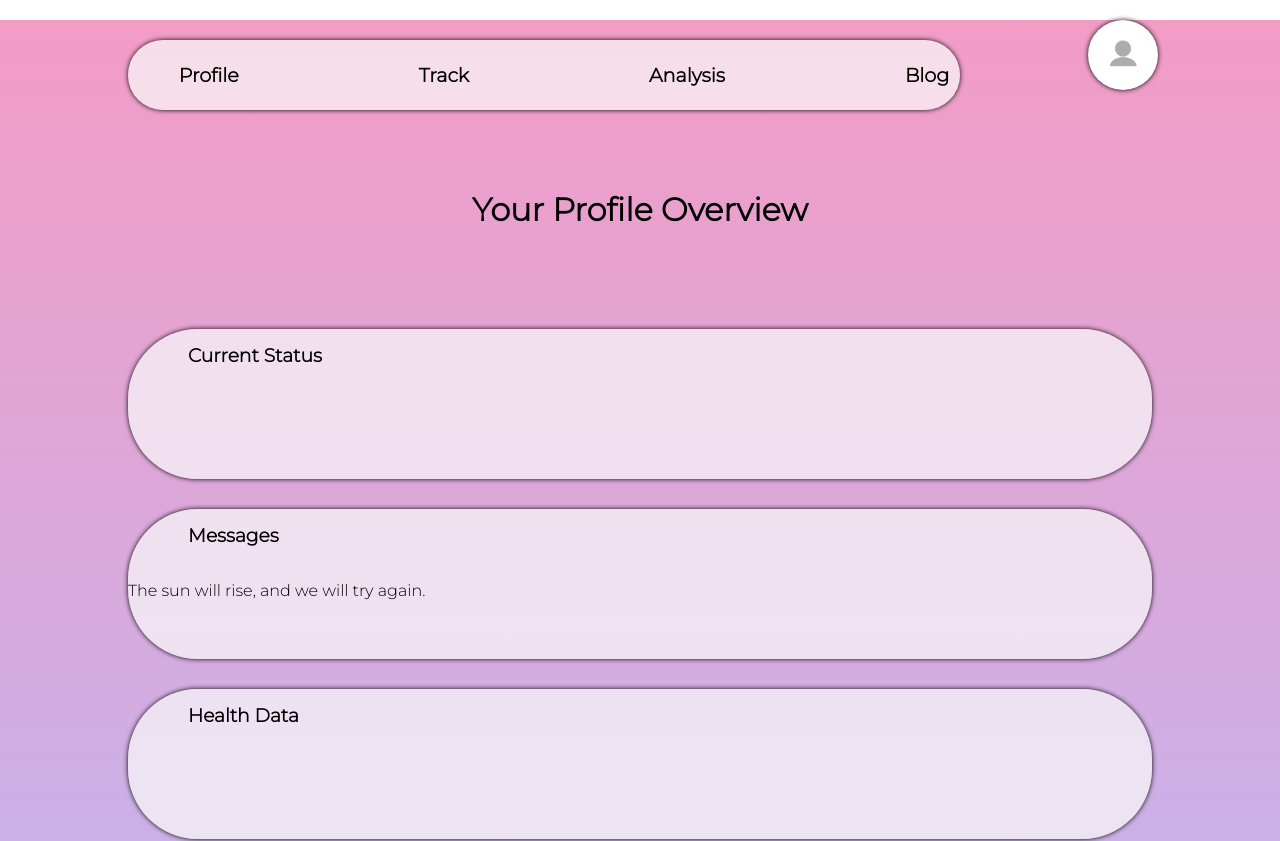
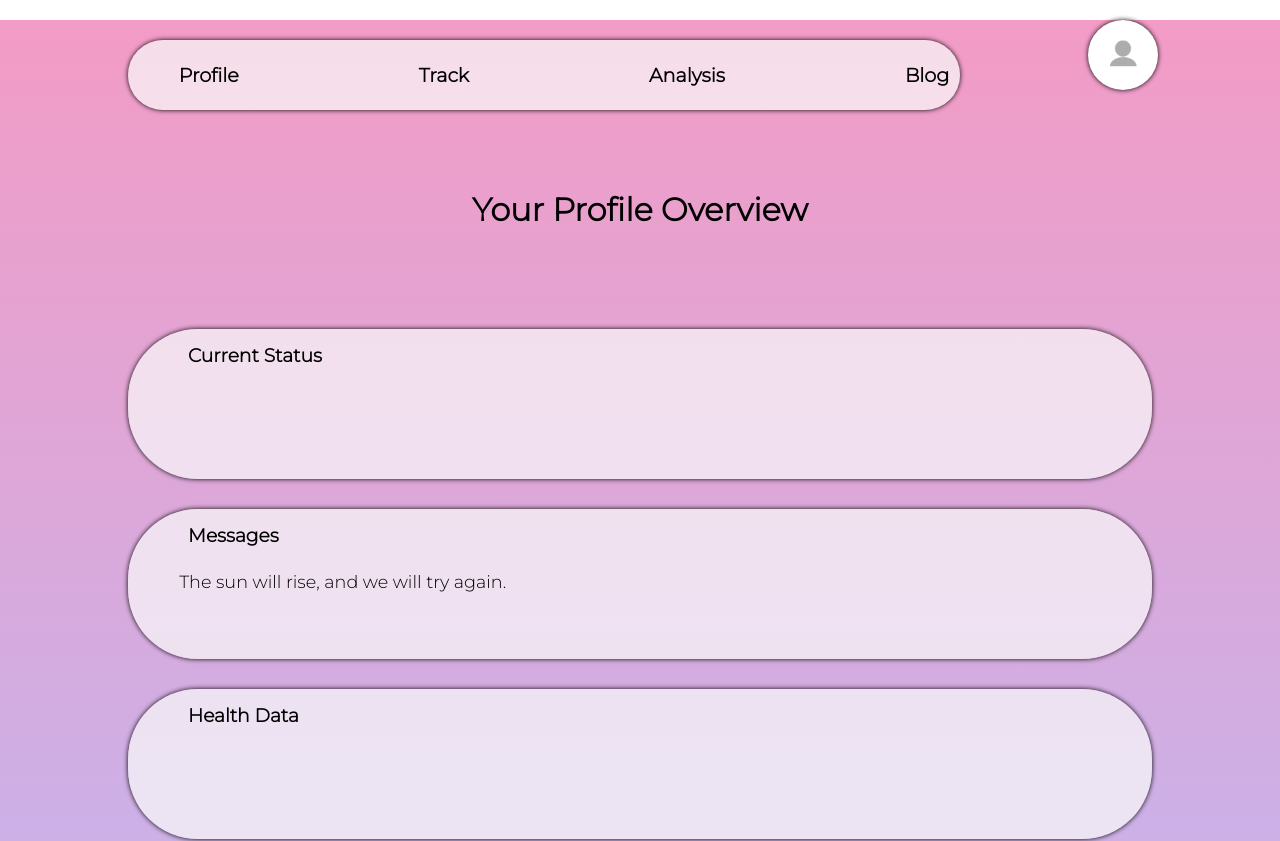
Before and after one commit to aanckr/co2-final-project, a React (Create React App) app: page /Overview/1 in a window 1280 px wide. Shown: the top 841 px of the page. Built offline with nearby package versions, Linux system fonts and the light colour scheme.

Commit message:
Added styles for the shown message

```diff
--- a/src/Overview.css
+++ b/src/Overview.css
@@ -18,5 +18,10 @@ h1{
   }
 
   .overview-headline{
-    padding: 15px 60px;
+    padding: 15px 60px 5px 60px;
   }
+
+  #message{
+    padding: 5%;
+    font-size: 1.1em;
+  }
```
